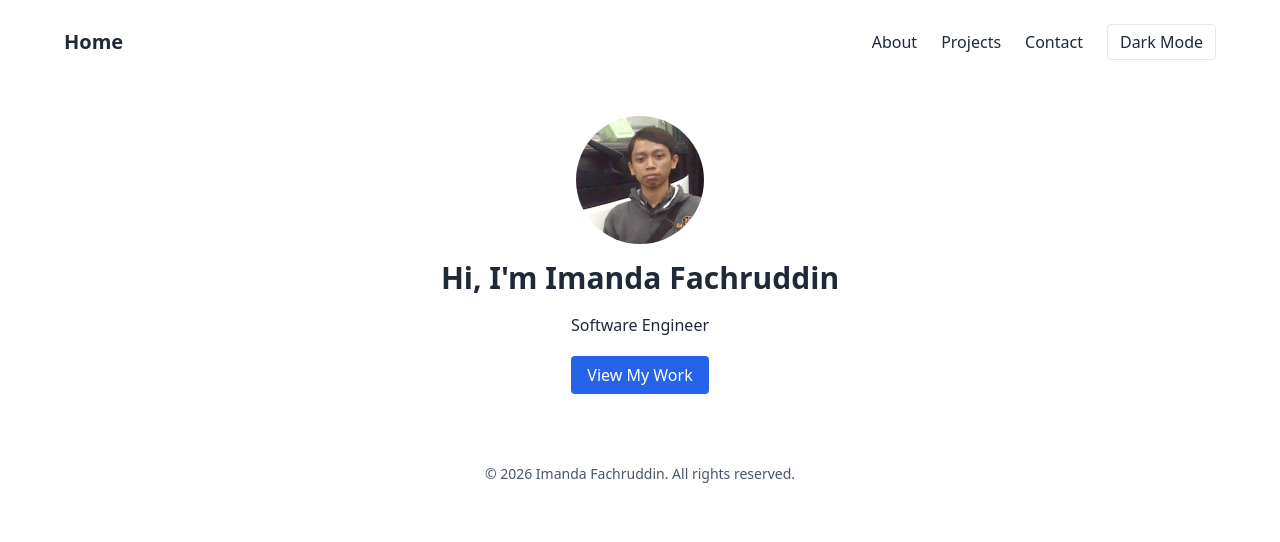
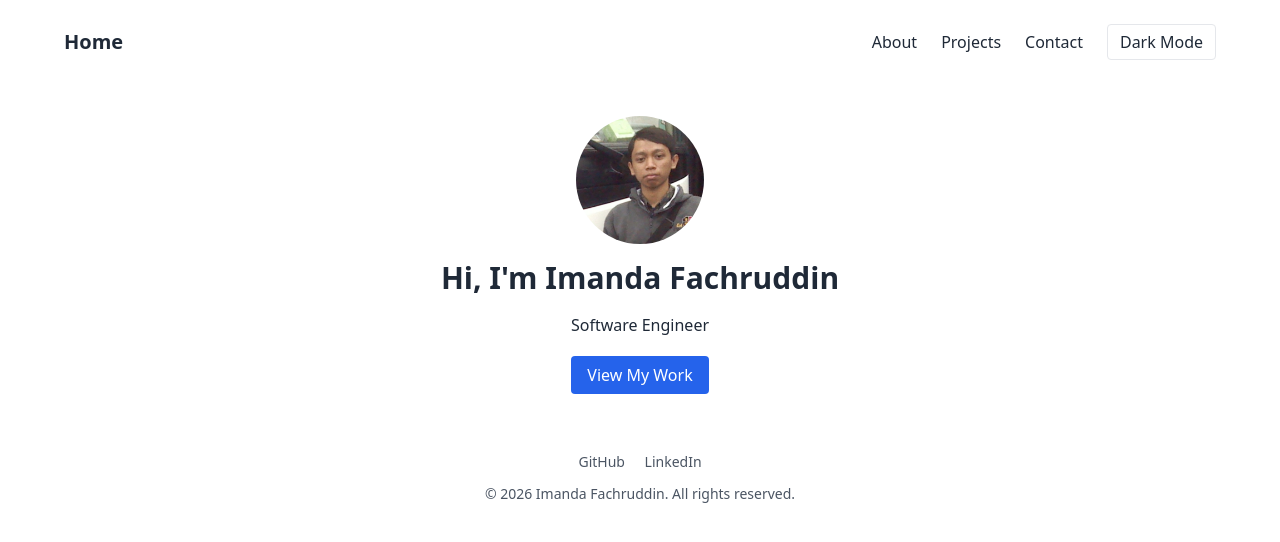
Before and after one commit to imandaf/First-Eleventy, an Eleventy site: page src/index.njk in a window 1280 px wide. Built offline with nearby package versions, Linux system fonts and the light colour scheme; Eleventy itself is replaced by a stand-in of ours; files that its build step writes are made by us from their sources.

Commit message:
Update Footer Fix footer social still not display

```diff
--- a/src/_includes/components/footer.njk
+++ b/src/_includes/components/footer.njk
@@ -1,13 +1,13 @@
 <footer class="py-8 text-center text-sm text-gray-600 dark:text-gray-400">
   <div class="mb-3 space-x-4">
-    {% if site.github %}
-      <a href="{{ site.github }}" target="_blank" rel="noopener" class="hover:underline">GitHub</a>
+    {% if site.social.github %}
+      <a href="{{ site.social.github }}" target="_blank" rel="noopener" class="hover:underline">GitHub</a>
     {% endif %}
-    {% if site.linkedin %}
-      <a href="{{ site.linkedin }}" target="_blank" rel="noopener" class="hover:underline">LinkedIn</a>
+    {% if site.social.linkedin %}
+      <a href="{{ site.social.linkedin }}" target="_blank" rel="noopener" class="hover:underline">LinkedIn</a>
     {% endif %}
-    {% if site.email %}
-      <a href="{{ site.email }}" class="hover:underline">Email</a>
+    {% if site.social.email %}
+      <a href="{{ site.social.email }}" class="hover:underline">Email</a>
     {% endif %}
   </div>
   <p>&copy; {{ currentYear }} {{ site.author }}. All rights reserved.</p>
```
Also changed, not shown: 5 other files.
